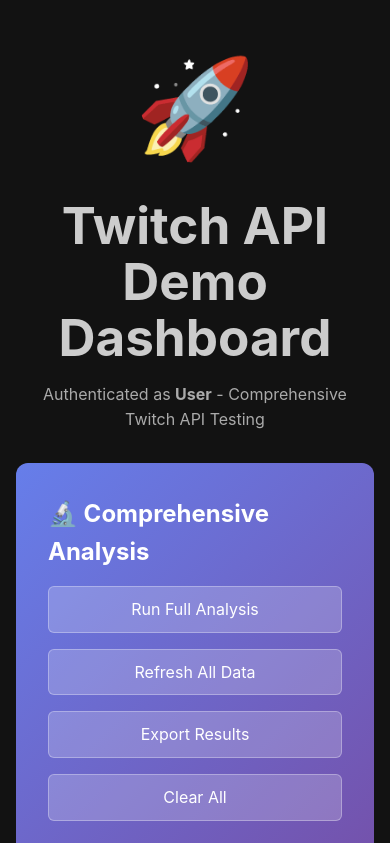
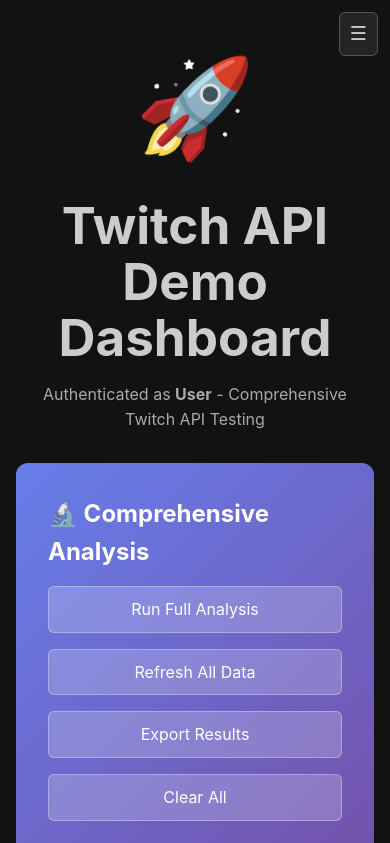
Before and after one commit to SThor/toucotop-overlay, a React (Vite) app: page /demo in a window 390 px wide. Shown: the top 843 px of the page. Built offline with nearby package versions, Linux system fonts and the light colour scheme.

Commit message:
Add NavMenu component and landing page token redirect
- NavMenu: fixed hamburger menu (top-right) on all pages with links to Home, Settings, Chat, Clock, Bar, Demo  all passing current token as query param
- Landing page redirects to auth/success page when a valid token is in the URL

```diff
--- a/src/App.tsx
+++ b/src/App.tsx
@@ -14,6 +14,7 @@
 import ChatOverlay from './pages/ChatOverlay';
 import ClockOverlay from './pages/ClockOverlay';
 import BarOverlay from './pages/BarOverlay';
+import NavMenu from './components/NavMenu';
 import './App.css';
 
 function App() {
@@ -23,6 +24,7 @@
         <TwitchProvider>
           <Router>
             <div className="App">
+              <NavMenu />
               <Routes>
                 <Route path="/" element={<LandingPage />} />
                 <Route path="/auth/success" element={<AuthSuccessPage />} />
--- /dev/null
+++ b/src/components/NavMenu.tsx
@@ -0,0 +1,46 @@
+import { Link, useLocation } from 'react-router-dom';
+import { useSettings } from '../contexts/SettingsContext';
+import { useState } from 'react';
+import '../styles/NavMenu.css';
+
+const NAV_ITEMS = [
+  { path: '/', label: '🏠 Home' },
+  { path: '/settings', label: '⚙️ Settings' },
+  { path: '/chat', label: '💬 Chat' },
+  { path: '/clock', label: '🕐 Clock' },
+  { path: '/bar', label: '📊 Bar' },
+  { path: '/demo', label: '🧪 Demo' },
+];
+
+export default function NavMenu() {
+  const { settings } = useSettings();
+  const location = useLocation();
+  const [open, setOpen] = useState(false);
+  const token = settings.overlayToken;
+
+  function buildTo(path: string) {
+    return token ? `${path}?token=${encodeURIComponent(token)}` : path;
+  }
+
+  return (
+    <nav className={`nav-menu ${open ? 'open' : ''}`}>
+      <button className="nav-toggle" onClick={() => setOpen(!open)} aria-label="Toggle navigation">
+        ☰
+      </button>
+      {open && (
+        <div className="nav-links">
+          {NAV_ITEMS.map((item) => (
+            <Link
+              key={item.path}
+              to={buildTo(item.path)}
+              className={`nav-link ${location.pathname === item.path ? 'active' : ''}`}
+              onClick={() => setOpen(false)}
+            >
+              {item.label}
+            </Link>
+          ))}
+        </div>
+      )}
+    </nav>
+  );
+}
--- a/src/pages/LandingPage.tsx
+++ b/src/pages/LandingPage.tsx
@@ -1,6 +1,14 @@
+import { useSettings } from '../contexts/SettingsContext';
+import { Navigate } from 'react-router-dom';
 import '../styles/ServerPages.css';
 
 export default function LandingPage() {
+  const { settings } = useSettings();
+
+  if (settings.overlayToken) {
+    return <Navigate to={`/auth/success?token=${encodeURIComponent(settings.overlayToken)}`} replace />;
+  }
+
   return (
     <div className="server-page">
       <div className="container">
--- /dev/null
+++ b/src/styles/NavMenu.css
@@ -0,0 +1,58 @@
+.nav-menu {
+  position: fixed;
+  top: 12px;
+  right: 12px;
+  z-index: 9999;
+  font-family: -apple-system, BlinkMacSystemFont, 'Segoe UI', Roboto, sans-serif;
+}
+
+.nav-toggle {
+  background: rgba(40, 40, 40, 0.85);
+  color: #ccc;
+  border: 1px solid #555;
+  border-radius: 6px;
+  padding: 6px 10px;
+  font-size: 1.2rem;
+  cursor: pointer;
+  backdrop-filter: blur(8px);
+  transition: background 0.2s, border-color 0.2s;
+}
+
+.nav-toggle:hover {
+  background: rgba(60, 60, 60, 0.9);
+  border-color: #888;
+}
+
+.nav-links {
+  position: absolute;
+  top: 100%;
+  right: 0;
+  margin-top: 6px;
+  background: rgba(30, 30, 30, 0.95);
+  border: 1px solid #444;
+  border-radius: 8px;
+  padding: 6px 0;
+  min-width: 150px;
+  backdrop-filter: blur(12px);
+  box-shadow: 0 8px 24px rgba(0, 0, 0, 0.5);
+}
+
+.nav-link {
+  display: block;
+  padding: 8px 16px;
+  color: #bbb;
+  text-decoration: none;
+  font-size: 0.9rem;
+  transition: background 0.15s, color 0.15s;
+  white-space: nowrap;
+}
+
+.nav-link:hover {
+  background: rgba(255, 255, 255, 0.08);
+  color: #fff;
+}
+
+.nav-link.active {
+  color: #9146ff;
+  font-weight: 600;
+}
```
